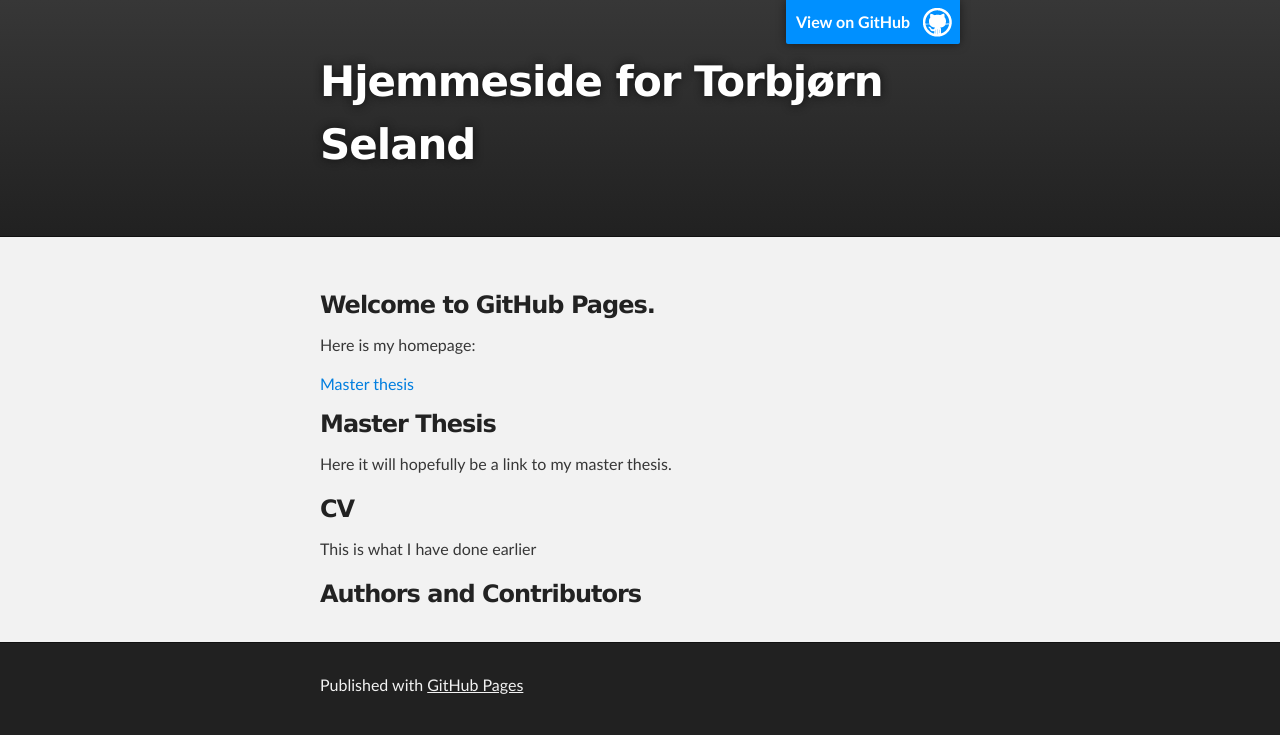
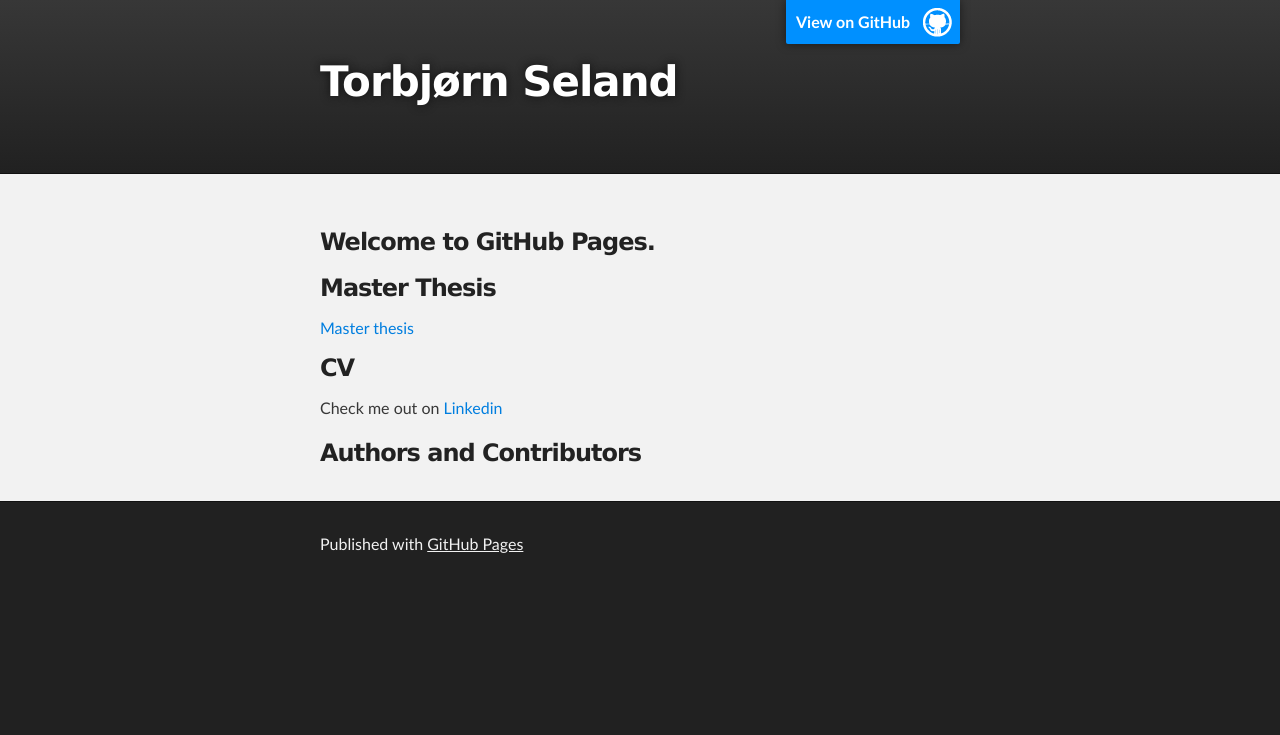
Before and after one commit to torbjornseland/torbjornseland.github.io, a plain HTML site: page index.html in a window 1280 px wide. Drawn offline with Linux system fonts and the light colour scheme.

Commit message:
added linkedin link

```diff
--- a/index.html
+++ b/index.html
@@ -18,7 +18,7 @@
         <header class="inner">
           <a id="forkme_banner" href="https://github.com/torbjornseland">View on GitHub</a>
 
-          <h1 id="project_title">Hjemmeside for Torbjørn Seland</h1>
+          <h1 id="project_title">Torbjørn Seland</h1>
           <h2 id="project_tagline"></h2>
 
         </header>
@@ -30,18 +30,14 @@
         <h3>
 <a name="welcome-to-github-pages" class="anchor" href="#welcome-to-github-pages"><span class="octicon octicon-link"></span></a>Welcome to GitHub Pages.</h3>
 
-<p>Here is my homepage:</p>
- <a href="master">Master thesis</a>
-
 <h3>
 <a name="Master thesis" class="anchor" href="#designer-templates"><span class="octicon octicon-link"></span></a>Master Thesis</h3>
-
-<p>Here it will hopefully be a link to my master thesis.</p>
+ <a href="master">Master thesis</a>
 
 <h3>
 <a name="CV" class="anchor" href="#rather-drive-stick"><span class="octicon octicon-link"></span></a>CV  </h3>
 
-<p> This is what I have done earlier</p>
+<p> Check me out on <a href="http://www.linkedin.com/profile/view?id=116961265&trk=nav_responsive_tab_profile">Linkedin</a></p>
 
 <h3>
 <a name="authors-and-contributors" class="anchor" href="#authors-and-contributors"><span class="octicon octicon-link"></span></a>Authors and Contributors</h3>
```
